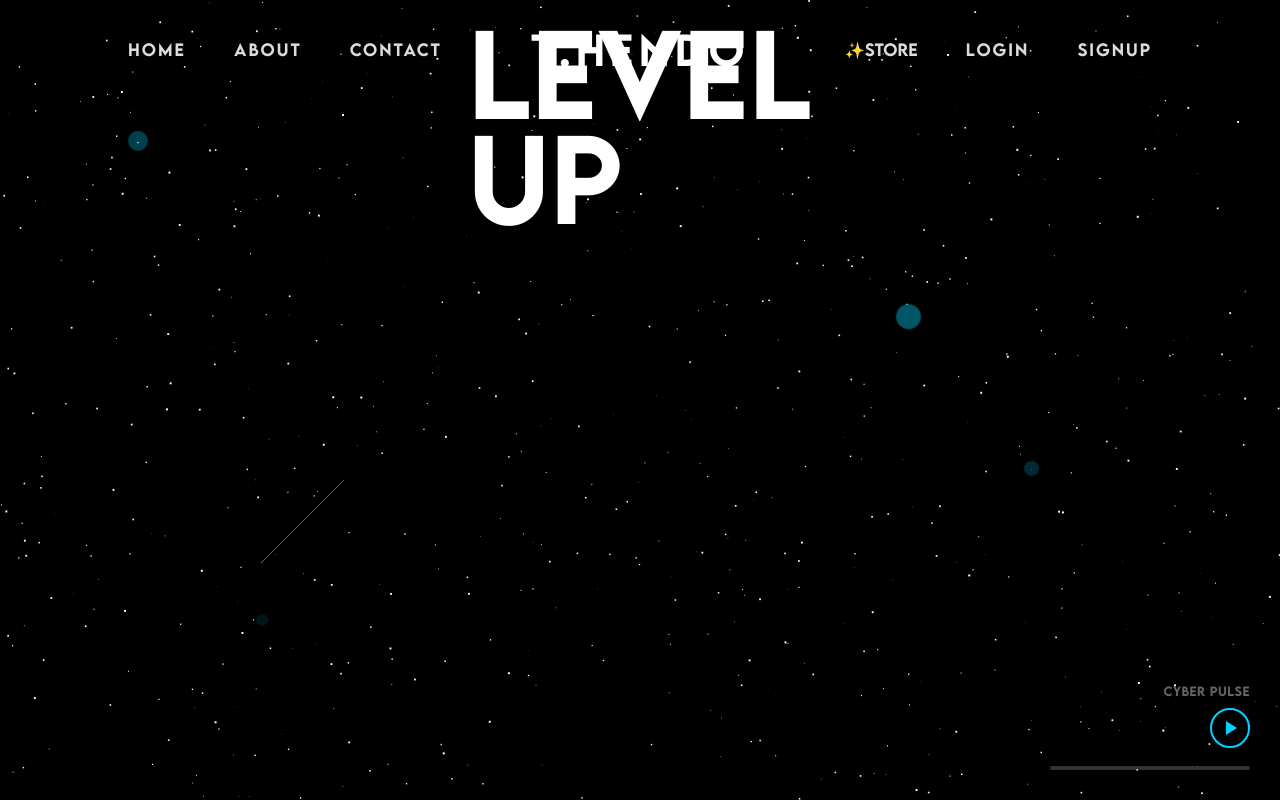
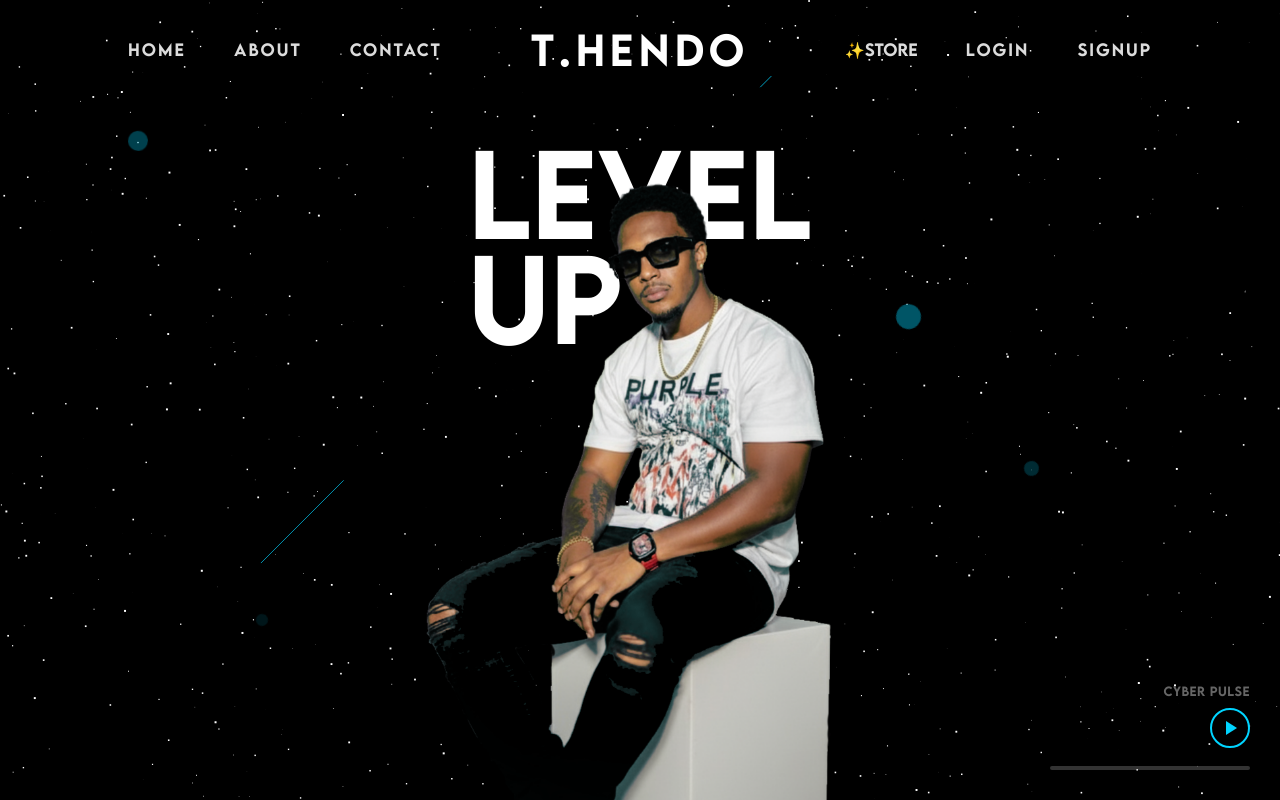
Before and after one commit to NikoDola/hendo, a Next.js app: page /home in a window 1280 px wide. Shown: the top 800 px of the page. Built offline with nearby package versions, Linux system fonts and the light colour scheme; no server answers; the database is empty.

Commit message:
image back

```diff
--- a/src/components/client/Hero.tsx
+++ b/src/components/client/Hero.tsx
@@ -65,7 +65,7 @@ export default function Hero2() {
             <span id="letter_p">P</span>
           </div>
         </div>
-
+        <div className={`hendoImageDiv ${isGlitching ? 'glitch-trigger' : ''}`}></div>
       </div>
     </div>
   )
```
